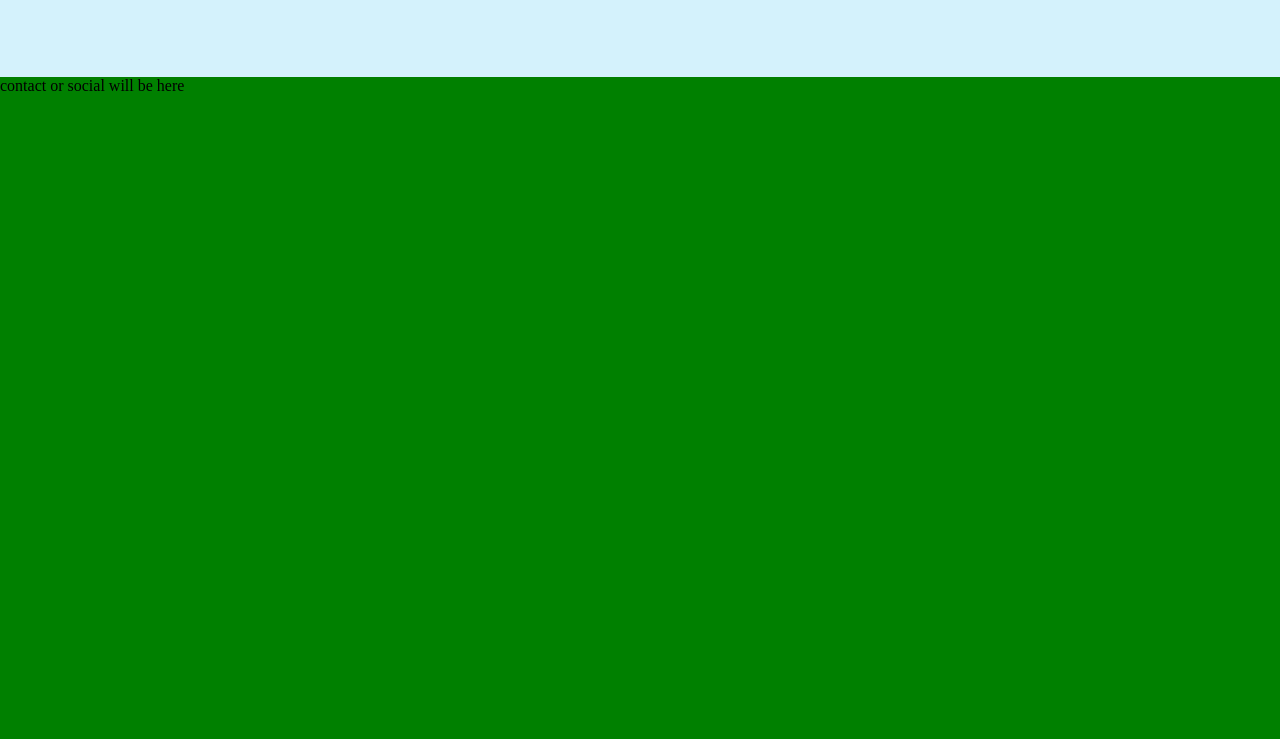
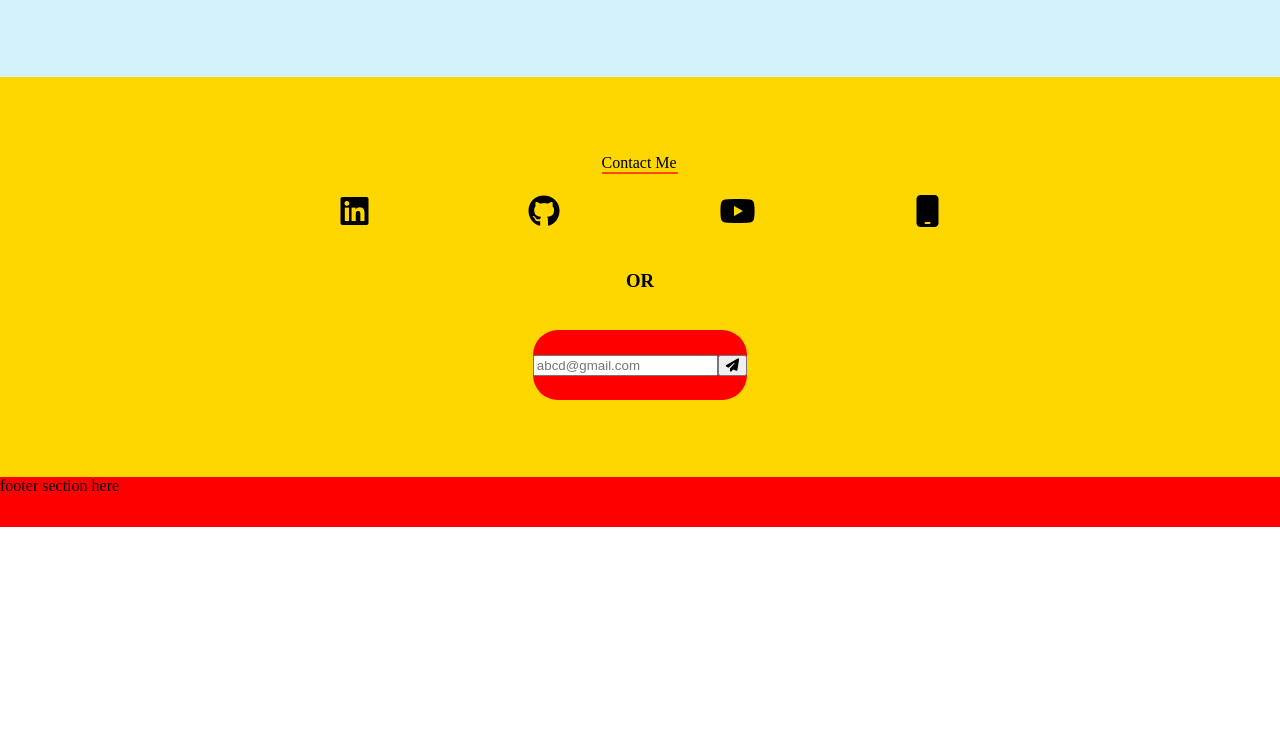
Before and after one commit to manishhh08/nthchild, a plain HTML site: page portfolio/index.html in a window 1280 px wide. Shown: the part 2281-3020 px from the top of the page. After the commit the page ends 2808 px from the top, so only its background shows below. Drawn offline with Linux system fonts and the light colour scheme.

Commit message:
contact area updated

```diff
--- a/portfolio/index.html
+++ b/portfolio/index.html
@@ -163,7 +163,20 @@
        <!-- contact section -->
         <section class="contact" id="contact">
           <div class="contactme">
-            contact or social will be here
+            <div class="contacthere">Contact Me</div>
+            <div class="contactlogo">
+              <span><i class="fa-brands fa-linkedin"></i></span>
+              <span><i class="fa-brands fa-github"></i></span>
+              <span><i class="fa-brands fa-youtube"></i></span>
+              <span><i class="fa-solid fa-mobile"></i></span>
+            </div>
+            <div><h3>OR</h3></div>
+            <div class="contactinput">
+              <div class="inputarea"> <input type="text" placeholder="abcd@gmail.com">
+                <label for="input" ></label>
+              </div>
+              <div><button type="submit"><i class="fa-solid fa-paper-plane"></i></button></div>
+            </div>
           </div>
         </section>
         <footer>
--- a/portfolio/style.css
+++ b/portfolio/style.css
@@ -333,10 +333,44 @@ label[for="hamburgerMenu"] {
 }
 /* contact section */
 .contact {
-  height: 100vh;
+  /* height: 100vh;
   width: 100%;
-  background-color: green;
+  background-color: greenyellow; */
   margin-top: 5rem;
+}
+.contact .contactme {
+  height: 50vh;
+  width: 100%;
+  background-color: gold;
+  display: flex;
+  justify-content: center;
+  align-items: center;
+  flex-direction: column;
+  gap: 20px;
+}
+.contactme .contacthere {
+  border-bottom: 2px solid;
+  border-color: orangered;
+  width: 6%;
+  /* margin-left: 5.5rem; */
+}
+.contactme .contactlogo {
+  display: flex;
+  align-items: center;
+  /* justify-content: space-evenly; */
+  gap: 5em;
+  font-size: 2em;
+}
+.contactme .contactinput {
+  background-color: red;
+  display: flex;
+  justify-content: center;
+  align-items: center;
+  border-radius: 25px;
+  height: 70px;
+  width: auto;
+}
+.contactme .contactinput .inputarea {
 }
 /* footer section */
 footer {
```
